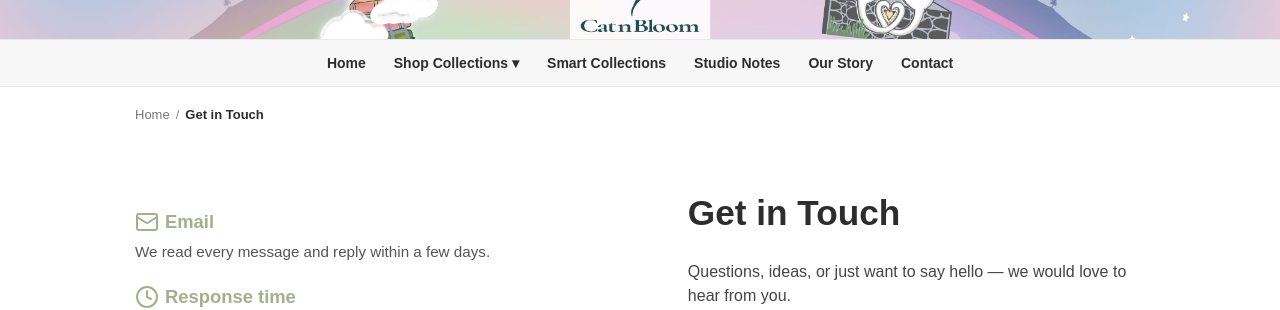
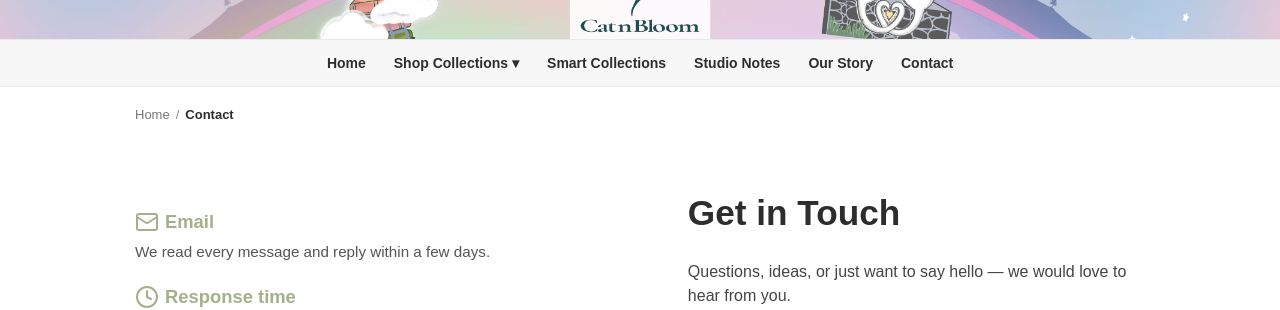
Before and after one commit to MarinPol/catnbloom.com, a Jekyll site: the page built from contact.md, in a window 1280 px wide. Shown: the part 201-511 px from the top of the page. Built offline with Jekyll 4.4.1, drawn with Linux system fonts in a browser that asks for light colours; nearby versions of some CDN libraries.

Commit message:
Add files via upload

```diff
--- a/_includes/breadcrumbs.html
+++ b/_includes/breadcrumbs.html
@@ -115,6 +115,18 @@
 
   {%- comment -%}
   =========================
+  CONTACT PAGE LOGIC
+  =========================
+  {%- endcomment -%}
+
+  {% elsif page.layout == "contact" %}
+
+    <span>/</span>
+
+    <span class="current-page">Contact</span>
+
+  {%- comment -%}
+  =========================
   SAFETY FALLBACK
   =========================
   {%- endcomment -%}
```
